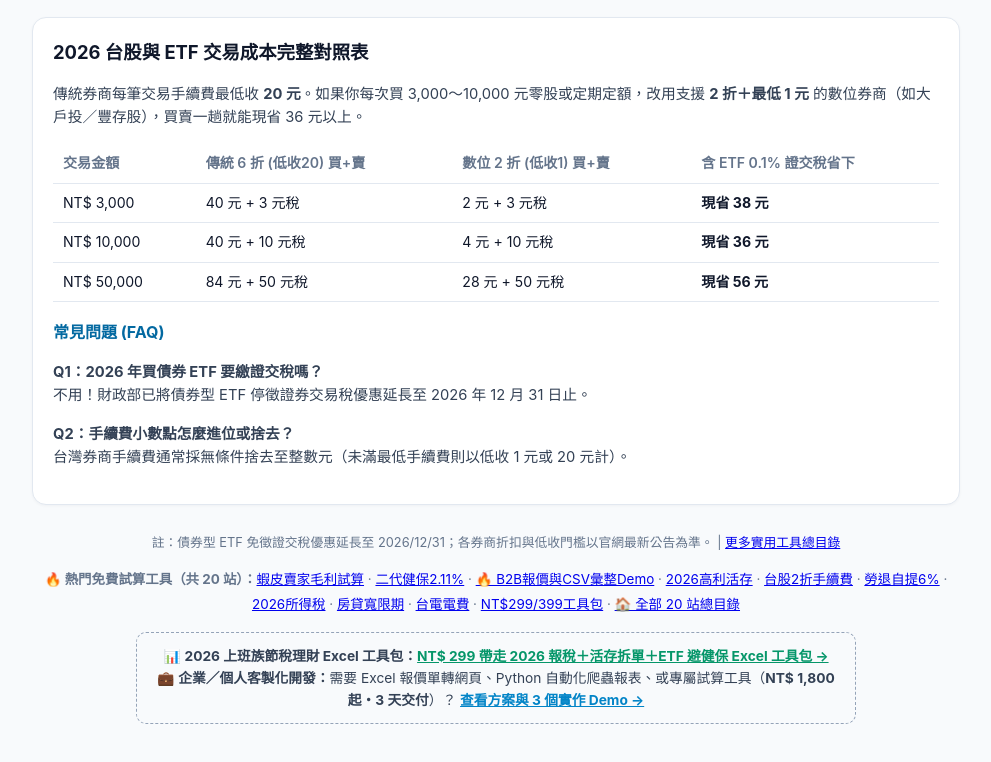
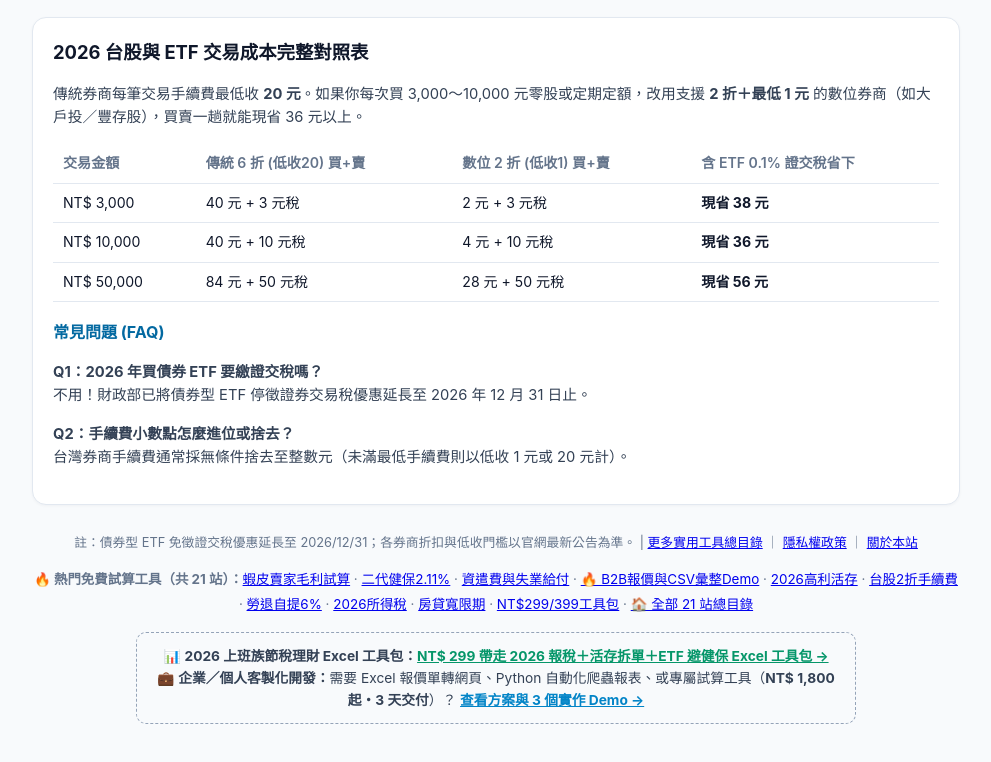
Before and after one commit to jimmycmhsieh0801-cloud/tw-stock-fee-calc, a plain HTML site: page index.html in a window 1280 px wide. Shown: the part 894-1656 px from the top of the page, without its empty margins (144-1135 px from the left). Drawn offline with Linux system fonts and the light colour scheme.

Commit message:
feat(0900): sync 21-site cross-nav, privacy/about links & copy summary

```diff
--- a/index.html
+++ b/index.html
@@ -183,8 +183,8 @@
     </article>
 
     <footer>
-      <p>註：債券型 ETF 免徵證交稅優惠延長至 2026/12/31；各券商折扣與低收門檻以官網最新公告為準。 | <a href="https://jimmycmhsieh0801-cloud.github.io/">更多實用工具總目錄</a></p>
-      <div class="cross-nav" style="margin:12px auto;font-size:0.84rem;line-height:1.9;"><strong>🔥 熱門免費試算工具（共 20 站）：</strong><a href="https://jimmycmhsieh0801-cloud.github.io/tw-ecommerce-margin-calc/">蝦皮賣家毛利試算</a> · <a href="https://jimmycmhsieh0801-cloud.github.io/tw-nhi-supplement-calc/">二代健保2.11%</a> · <a href="https://jimmycmhsieh0801-cloud.github.io/demo-b2b-quote.html">🔥 B2B報價與CSV彙整Demo</a> · <a href="https://jimmycmhsieh0801-cloud.github.io/tw-bank-interest-calc/">2026高利活存</a> · <a href="https://jimmycmhsieh0801-cloud.github.io/tw-stock-fee-calc/">台股2折手續費</a> · <a href="https://jimmycmhsieh0801-cloud.github.io/tw-labor-pension-calc/">勞退自提6%</a> · <a href="https://jimmycmhsieh0801-cloud.github.io/tw-income-tax-calc/">2026所得稅</a> · <a href="https://jimmycmhsieh0801-cloud.github.io/tw-mortgage-calc/">房貸寬限期</a> · <a href="https://jimmycmhsieh0801-cloud.github.io/tw-power-calc/">台電電費</a> · <a href="https://jimmycmhsieh0801-cloud.github.io/services.html">NT$299/399工具包</a> · <a href="https://jimmycmhsieh0801-cloud.github.io/">🏠 全部 20 站總目錄</a></div>
+      <p>註：債券型 ETF 免徵證交稅優惠延長至 2026/12/31；各券商折扣與低收門檻以官網最新公告為準。 | <a href="https://jimmycmhsieh0801-cloud.github.io/">更多實用工具總目錄</a> ｜ <a href="https://jimmycmhsieh0801-cloud.github.io/privacy.html">隱私權政策</a> ｜ <a href="https://jimmycmhsieh0801-cloud.github.io/about.html">關於本站</a></p>
+      <div class="cross-nav" style="margin:12px auto;font-size:0.84rem;line-height:1.9;"><strong>🔥 熱門免費試算工具（共 21 站）：</strong><a href="https://jimmycmhsieh0801-cloud.github.io/tw-ecommerce-margin-calc/">蝦皮賣家毛利試算</a> · <a href="https://jimmycmhsieh0801-cloud.github.io/tw-nhi-supplement-calc/">二代健保2.11%</a> · <a href="https://jimmycmhsieh0801-cloud.github.io/tw-severance-calc/">資遣費與失業給付</a> · <a href="https://jimmycmhsieh0801-cloud.github.io/demo-b2b-quote.html">🔥 B2B報價與CSV彙整Demo</a> · <a href="https://jimmycmhsieh0801-cloud.github.io/tw-bank-interest-calc/">2026高利活存</a> · <a href="https://jimmycmhsieh0801-cloud.github.io/tw-stock-fee-calc/">台股2折手續費</a> · <a href="https://jimmycmhsieh0801-cloud.github.io/tw-labor-pension-calc/">勞退自提6%</a> · <a href="https://jimmycmhsieh0801-cloud.github.io/tw-income-tax-calc/">2026所得稅</a> · <a href="https://jimmycmhsieh0801-cloud.github.io/tw-mortgage-calc/">房貸寬限期</a> · <a href="https://jimmycmhsieh0801-cloud.github.io/services.html">NT$299/399工具包</a> · <a href="https://jimmycmhsieh0801-cloud.github.io/">🏠 全部 21 站總目錄</a></div>
   <div class="lead-box" style="margin:14px auto 8px;padding:12px 14px;border:1px dashed #94a3b8;border-radius:10px;background:#f8fafc;max-width:720px;font-size:0.86rem;color:#334155;">📊 <strong>2026 上班族節稅理財 Excel 工具包：</strong><a class="digital-pack-cta" href="https://jimmycmhsieh0801-cloud.github.io/services.html#finance-pack" style="color:#059669;font-weight:700;text-decoration:underline;">NT$ 299 帶走 2026 報稅＋活存拆單＋ETF 避健保 Excel 工具包 →</a><br/>💼 <strong>企業／個人客製化開發：</strong>需要 Excel 報價單轉網頁、Python 自動化爬蟲報表、或專屬試算工具（<strong>NT$ 1,800 起・3 天交付</strong>）？ <a class="lead-cta" href="https://jimmycmhsieh0801-cloud.github.io/services.html" style="color:#0284c7;font-weight:700;text-decoration:underline;">查看方案與 3 個實作 Demo →</a></div>
     </footer>
   </div>
```
